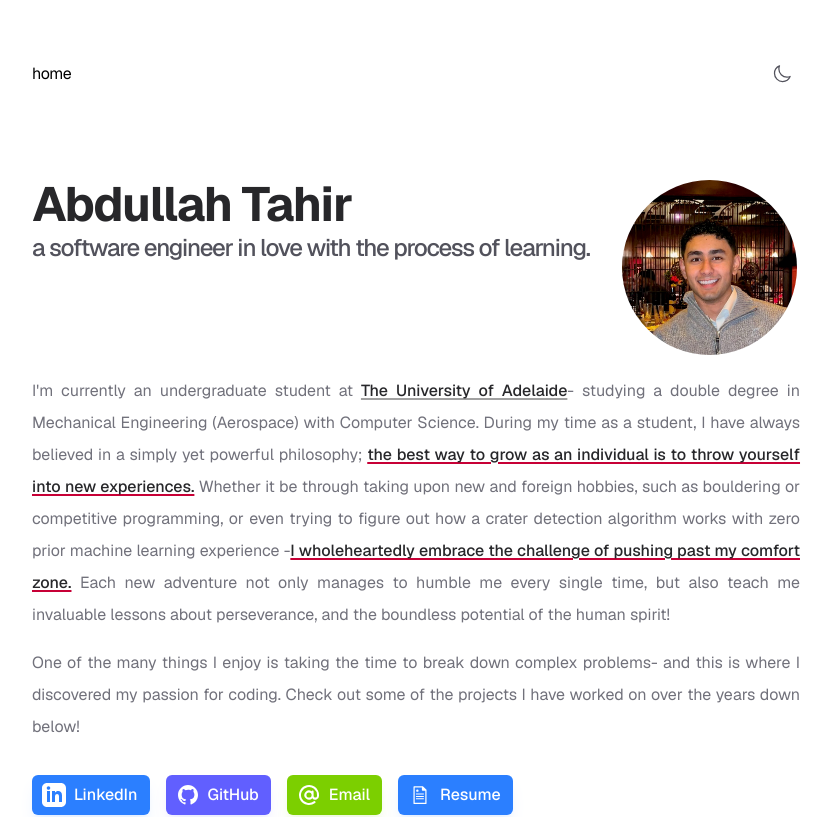
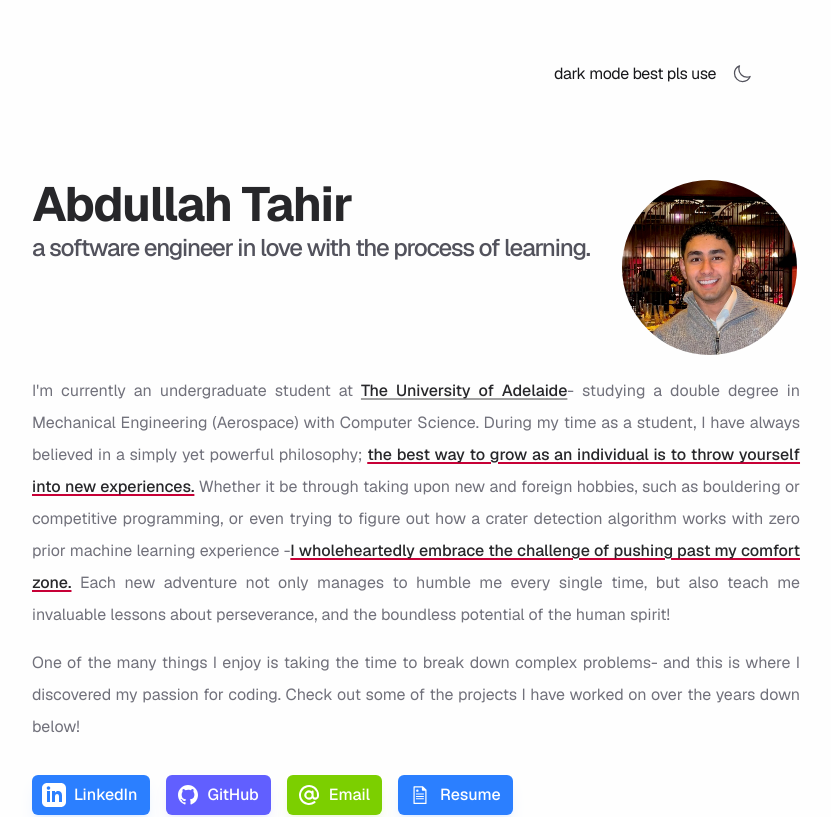
Before and after one commit to abda-1/portfolio-minimalistic, a Next.js app: page / in a window 1280 px wide. Shown: the top 817 px of the page, without its empty margins (224-1055 px from the left). Built offline with nearby package versions, Linux system fonts and the light colour scheme.

Commit message:
fixed resume, cleaned lightmode

```diff
--- a/app/components/nav.tsx
+++ b/app/components/nav.tsx
@@ -25,7 +25,7 @@ export function Navbar() {
           id="nav"
         >
           <div className="flex flex-row space-x-0 pr-10">
-            {Object.entries(navItems).map(([path, { name }]) => {
+            {/* {Object.entries(navItems).map(([path, { name }]) => {
               return (
                 <Link
                   key={path}
@@ -35,9 +35,12 @@ export function Navbar() {
                   {name}
                 </Link>
               );
-            })}
+            })} */}
           </div>
-          <ThemeToggle />
+          <div className="flex flex-row space-x-0 pr-10 items-center gap-2">
+            dark mode best pls use
+            <ThemeToggle />
+          </div>
         </nav>
       </div>
     </aside>
--- a/app/data/content.ts
+++ b/app/data/content.ts
@@ -5,7 +5,7 @@ export const personalInfo = {
 
 One of the many things I enjoy is taking the time to break down complex problems- and this is where I discovered my passion for coding. Check out some of the projects I have worked on over the years down below!`,
   avatarUrl: '/images/test.png',
-  resumeUrl: '/Abdullah_Tahir_Resume_Software.pdf',
+  resumeUrl: '/Abdullah_Tahir_Resume.pdf',
   universityUrl: 'https://www.adelaide.edu.au/',
   socialLinks: {
     linkedin: 'https://www.linkedin.com/in/abdullah-tahir1/',
--- a/app/global.css
+++ b/app/global.css
@@ -10,6 +10,16 @@
 ::selection {
   background-color: #47a3f3;
   color: #fefefe;
+}
+
+/* Global text color */
+body {
+  color: #18181b;
+  /* zinc-900 */
+}
+
+.dark body {
+  color: #ffffff;
 }
 
 :root {
--- a/app/layout.tsx
+++ b/app/layout.tsx
@@ -46,7 +46,7 @@ export default function RootLayout({
       suppressHydrationWarning
       lang="en"
       className={cn(
-        'text-black bg-white dark:text-white dark:bg-[#111010]',
+        'text-zinc-900 bg-[#fefefe] dark:text-white dark:bg-[#111010]',
         GeistSans.variable,
         GeistMono.variable
       )}
```
Also changed, not shown: 2 other files (tests, documents, lock files or other folders).
